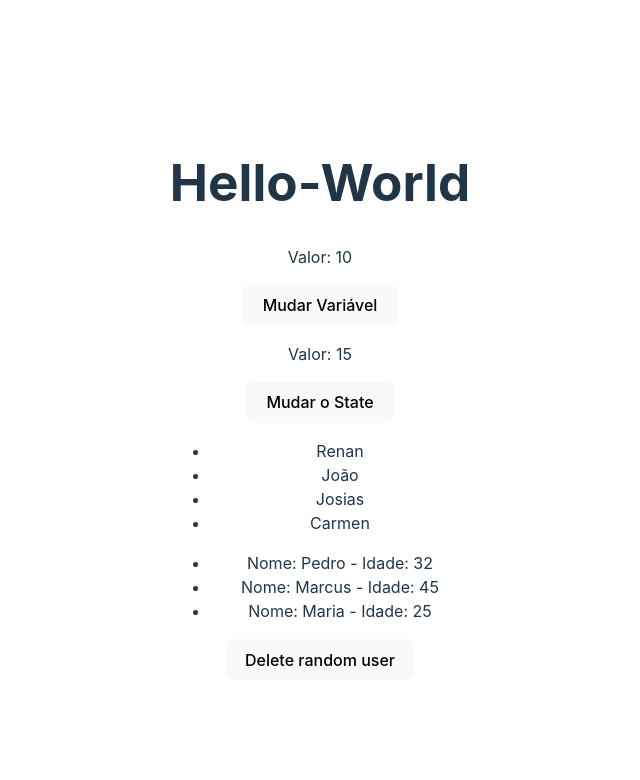
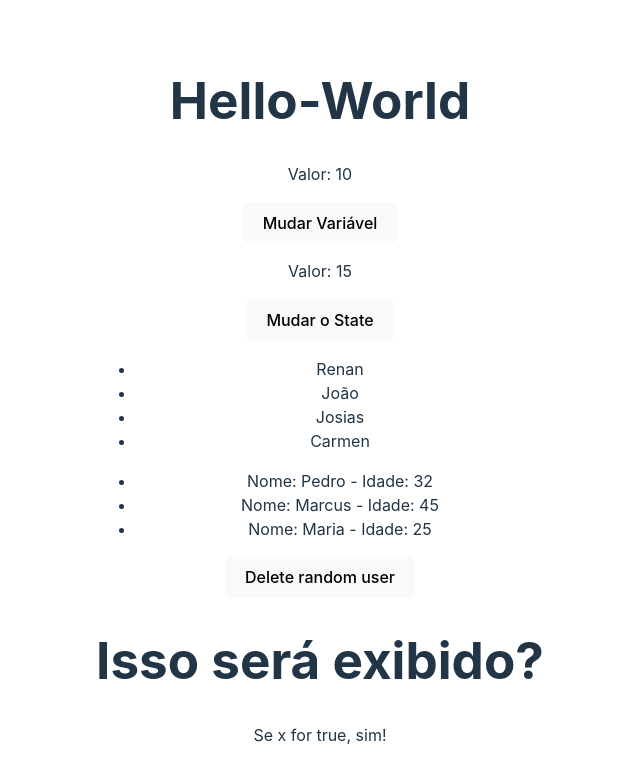
Before and after one commit to renawmontanari/MiniTrilha-React, a React (Vite) app in the folder useState/: page / in a window 1280 px wide. Shown: the top 780 px of the page, without its empty margins (320-960 px from the left). Built offline with nearby package versions, Linux system fonts and the light colour scheme.

Commit message:
MiniTrilha-React

```diff
--- a/useState/src/App.jsx
+++ b/useState/src/App.jsx
@@ -1,5 +1,6 @@
 
 import './App.css'
+import ConditionalRender from './components/ConditionalRender';
 import ListRender from './components/ListRender';
 import ManageData from './components/ManageData';
 
@@ -11,6 +12,7 @@
         <h1>Hello-World</h1>
         <ManageData />
         <ListRender />
+        <ConditionalRender />
       </div>
     </>
   );
--- /dev/null
+++ b/useState/src/components/ConditionalRender.jsx
@@ -0,0 +1,15 @@
+import { useState } from "react"
+
+const ConditionalRender = () => {
+  const [x] = useState(true);
+
+  return (
+    <div>
+        <h1>Isso será exibido?</h1>
+        {x && <p>Se x for true, sim!</p>}
+        {!x && <p>Agora x é falso!</p>}
+    </div>
+  );
+};
+
+export default ConditionalRender
```
